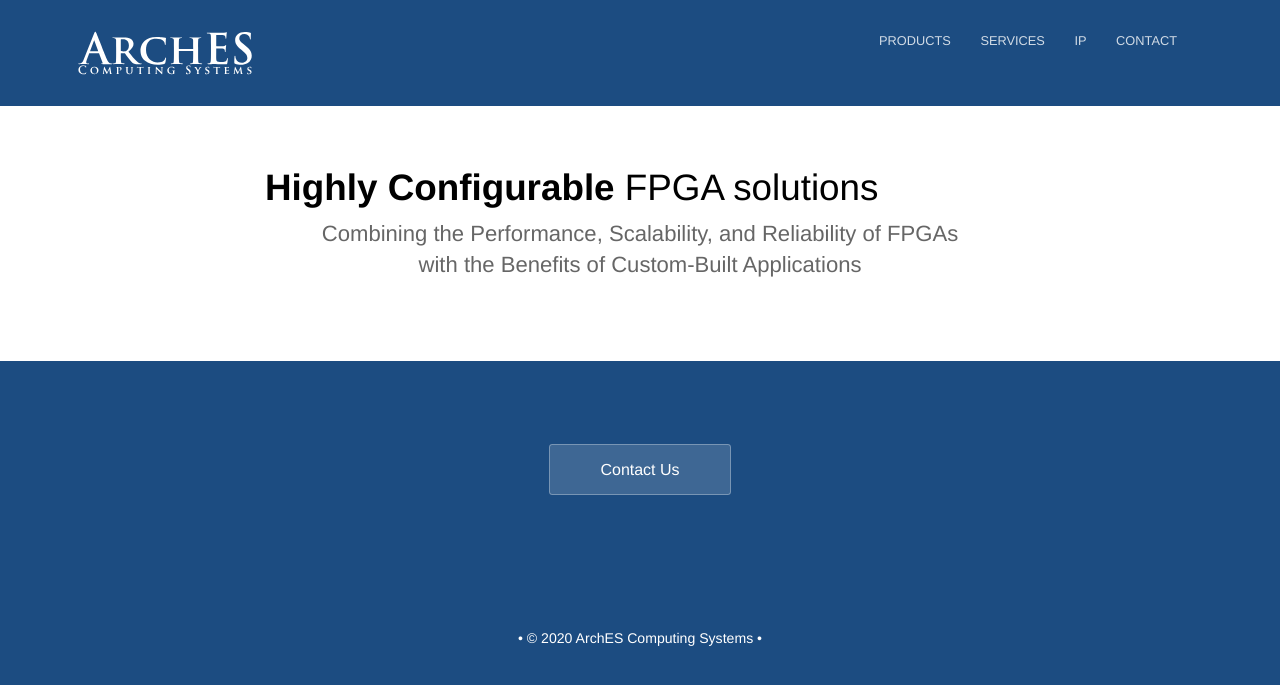
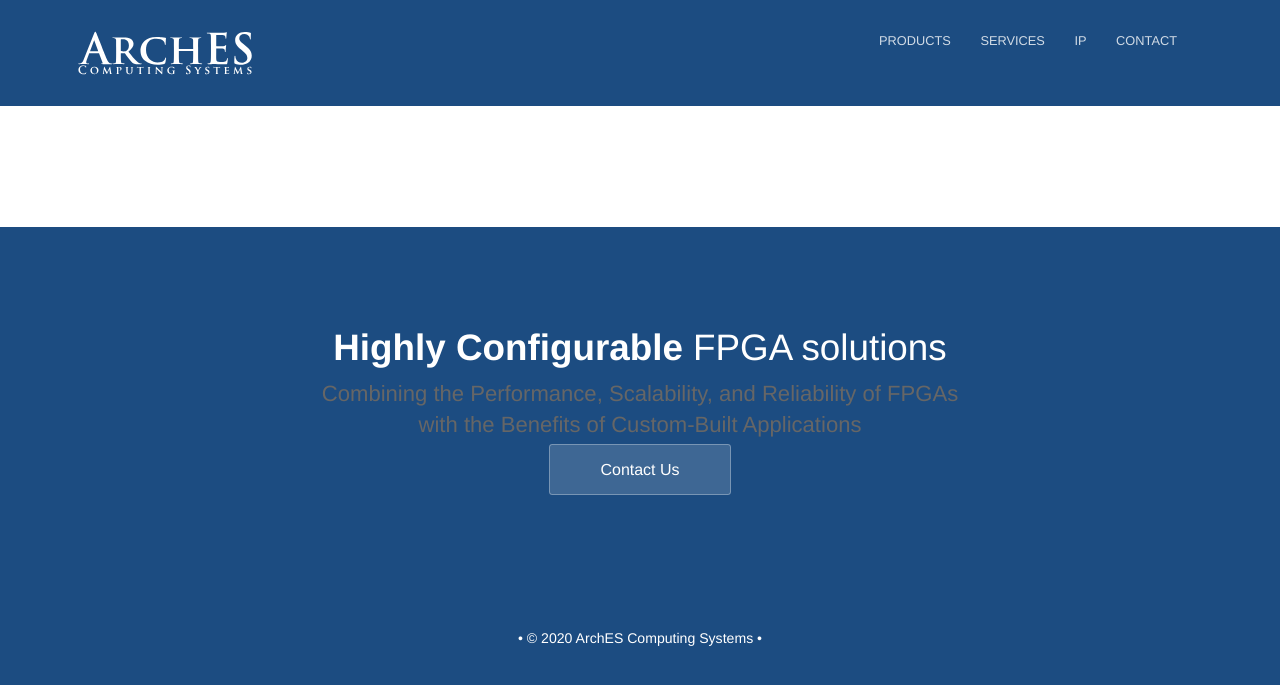
Before and after one commit to drcm/acsweb, a Jekyll site: the page built from index.html, in a window 1280 px wide. Shown: the top 685 px of the page. Built offline with Jekyll 4.4.1, drawn with Linux system fonts in a browser that asks for light colours; the list of posts is cut into pages by our own code.

Commit message:
Centering again...

```diff
--- a/index.html
+++ b/index.html
@@ -14,11 +14,6 @@ description: Accelerate Your Success
 
 <div class="content">
 	<section>
-	<div class="text-container">
-		<h1 class="editable"><strong>Highly Configurable</strong> FPGA solutions</h1>
-        <p class="subtext editable">Combining the Performance, Scalability, and Reliability of FPGAs<br>
-            with the Benefits of Custom-Built Applications</p>
-	</div>
             <!--
 		<div class="container flex indented">
 			<div class="text editable">
@@ -65,6 +60,11 @@ description: Accelerate Your Success
     -->
 
 	<section class="bottom-cta">
+	<div class="text-container">
+		<h1 class="editable"><strong>Highly Configurable</strong> FPGA solutions</h1>
+        <p class="subtext editable">Combining the Performance, Scalability, and Reliability of FPGAs<br>
+            with the Benefits of Custom-Built Applications</p>
+	</div>
 		<div class="button alt"><a href="/contact/">Contact Us</a></div>
 	</section>
 </div>
```
